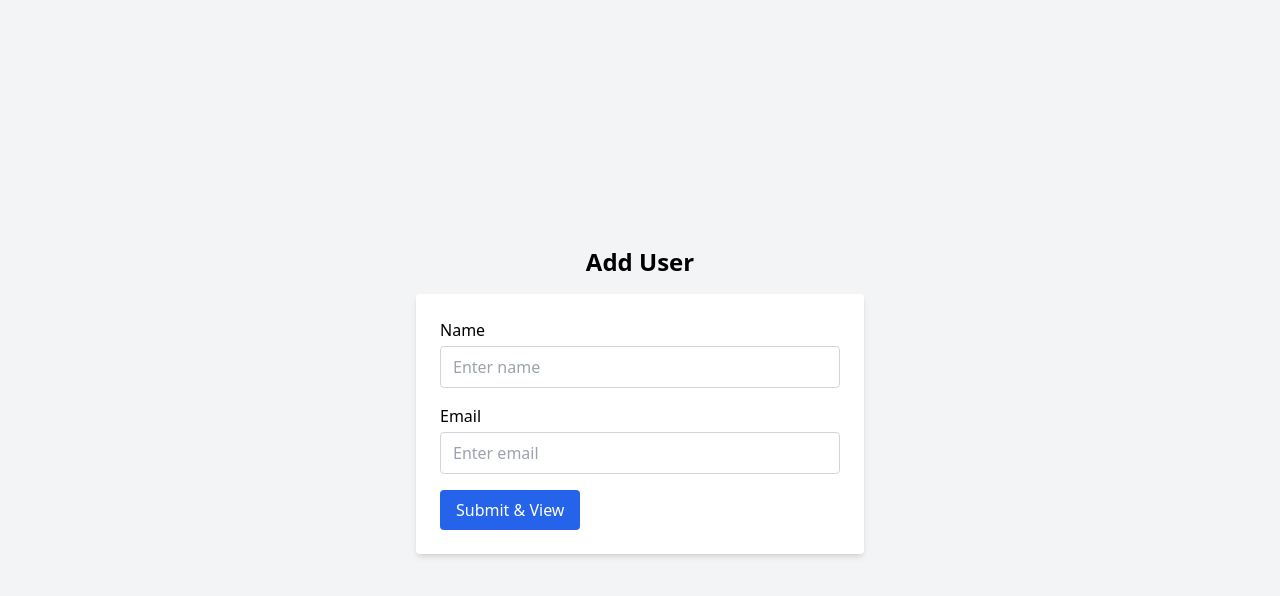
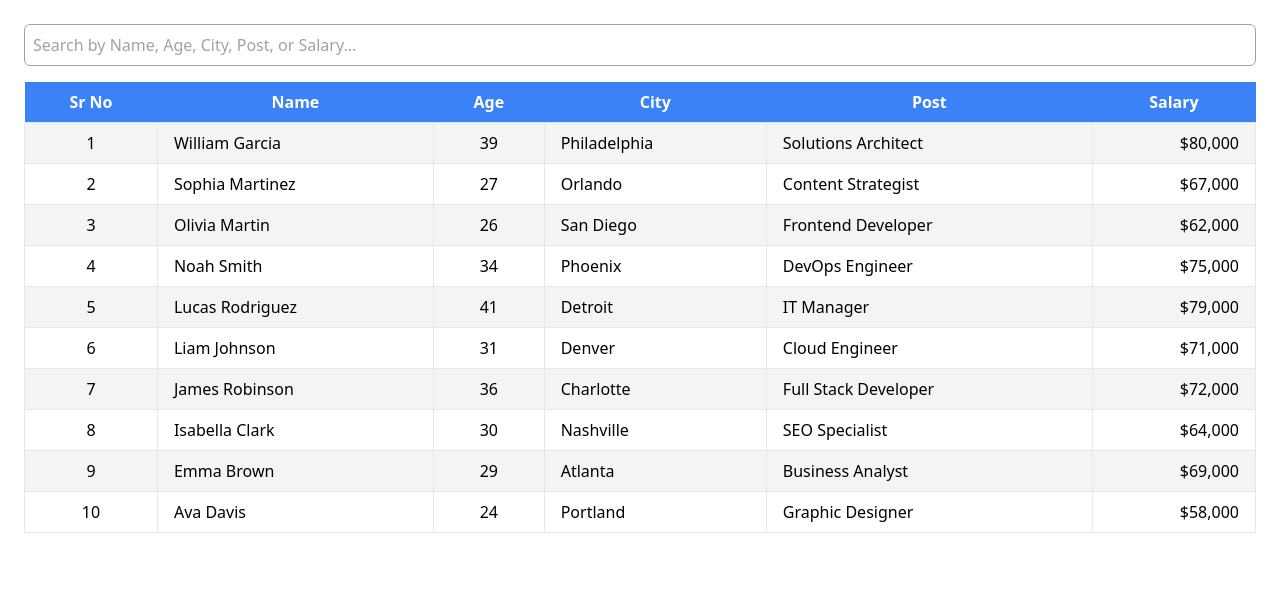
Before and after one commit to dhrumilsojitra/All-React-Program, a React (Vite) app: page / in a window 1280 px wide. Shown: the top 596 px of the page. Built offline with nearby package versions, Linux system fonts and the light colour scheme.

Commit message:
data table aadded

```diff
--- a/src/App.jsx
+++ b/src/App.jsx
@@ -7,6 +7,7 @@ import UserForm from "./component/UserForm";
 import LocalForm from "./component/LocalForm";
 import DetailPage from "./component/DetailPage";
 import { BrowserRouter, Route, Router, Routes } from "react-router-dom";
+import DataTable from "./component/DataTable";
 
 const employees = [
   {
@@ -59,8 +60,8 @@ function App() {
       {/* <Comment />; */}
       <BrowserRouter>
         <Routes>
-          <Route path="/" element={<LocalForm />} />
-          <Route path="/data" element={<DetailPage />} />
+          <Route path="/" element={<DataTable />} />
+          {/* <Route path="/data" element={<DetailPage />} /> */}
         </Routes>
       </BrowserRouter>
     </>
--- /dev/null
+++ b/src/component/DataTable.jsx
@@ -0,0 +1,175 @@
+import { useState } from "react";
+
+function DataTable() {
+  const employees = [
+    {
+      name: "Olivia Martin",
+      age: 26,
+      city: "San Diego",
+      salary: 62000,
+      post: "Frontend Developer",
+    },
+    {
+      name: "Liam Johnson",
+      age: 31,
+      city: "Denver",
+      salary: 71000,
+      post: "Cloud Engineer",
+    },
+    {
+      name: "Emma Brown",
+      age: 29,
+      city: "Atlanta",
+      salary: 69000,
+      post: "Business Analyst",
+    },
+    {
+      name: "Noah Smith",
+      age: 34,
+      city: "Phoenix",
+      salary: 75000,
+      post: "DevOps Engineer",
+    },
+    {
+      name: "Ava Davis",
+      age: 24,
+      city: "Portland",
+      salary: 58000,
+      post: "Graphic Designer",
+    },
+    {
+      name: "William Garcia",
+      age: 39,
+      city: "Philadelphia",
+      salary: 80000,
+      post: "Solutions Architect",
+    },
+    {
+      name: "Sophia Martinez",
+      age: 27,
+      city: "Orlando",
+      salary: 67000,
+      post: "Content Strategist",
+    },
+    {
+      name: "James Robinson",
+      age: 36,
+      city: "Charlotte",
+      salary: 72000,
+      post: "Full Stack Developer",
+    },
+    {
+      name: "Isabella Clark",
+      age: 30,
+      city: "Nashville",
+      salary: 64000,
+      post: "SEO Specialist",
+    },
+    {
+      name: "Lucas Rodriguez",
+      age: 41,
+      city: "Detroit",
+      salary: 79000,
+      post: "IT Manager",
+    },
+  ];
+
+  const [search, setSearch] = useState("");
+  const [sort, setSort] = useState({
+    key: "name",
+    direction: "asc",
+  });
+
+  const filteredData = employees.filter(
+    (e) =>
+      e.name.toLowerCase().includes(search.toLowerCase()) ||
+      e.age.toString().includes(search.toLowerCase()) ||
+      e.city.toLowerCase().includes(search.toLowerCase()) ||
+      e.post.toLowerCase().includes(search.toLowerCase()) ||
+      e.salary.toString().includes(search.toLowerCase())
+  );
+
+  const handleSort = (key) => {
+    let direction = "asc";
+    if (sort.key === key && sort.direction === "asc") {
+      direction = "desc";
+    }
+    setSort({ key, direction });
+  };
+
+  const sortedData = filteredData.sort((a, b) => {
+    if (a[sort.key] < b[sort.key]) {
+      return sort.direction === "asc" ? 1 : -1;
+    }
+
+    if (a[sort.key] > b[sort.key]) {
+      return sort.direction === "asc" ? -1 : 1;
+    }
+
+    return 0;
+  });
+
+  return (
+    <div className="p-6">
+      <input
+        type="text"
+        placeholder="Search by Name, Age, City, Post, or Salary..."
+        className="border border-gray-400 p-2 mb-4 w-full rounded-md"
+        value={search}
+        onChange={(e) => setSearch(e.target.value)}
+      />
+      <div className="overflow-x-auto">
+        <table className="min-w-full bg-white rounded-md shadow-md">
+          <thead>
+            <tr className="bg-blue-500 text-white">
+              <th className="py-2 px-4">Sr No</th>
+              <th className="py-2 px-4">
+                <button onClick={() => handleSort("name")}>Name</button>
+              </th>
+              <th className="py-2 px-4">
+                <button onClick={() => handleSort("age")}>Age</button>
+              </th>
+              <th className="py-2 px-4">
+                <button onClick={() => handleSort("city")}>City</button>
+              </th>
+              <th className="py-2 px-4">
+                <button onClick={() => handleSort("post")}>Post</button>
+              </th>
+              <th className="py-2 px-4">
+                <button onClick={() => handleSort("salary")}>Salary</button>
+              </th>
+            </tr>
+          </thead>
+
+          <tbody>
+            {sortedData.length > 0 ? (
+              sortedData.map((ele, index) => (
+                <tr
+                  key={index}
+                  className={index % 2 === 0 ? "bg-gray-100" : "bg-white"}
+                >
+                  <td className="border px-4 py-2 text-center">{index + 1}</td>
+                  <td className="border px-4 py-2">{ele.name}</td>
+                  <td className="border px-4 py-2 text-center">{ele.age}</td>
+                  <td className="border px-4 py-2">{ele.city}</td>
+                  <td className="border px-4 py-2">{ele.post}</td>
+                  <td className="border px-4 py-2 text-right">
+                    ${ele.salary.toLocaleString()}
+                  </td>
+                </tr>
+              ))
+            ) : (
+              <tr>
+                <td colSpan="6" className="text-center py-6">
+                  No matching records found.
+                </td>
+              </tr>
+            )}
+          </tbody>
+        </table>
+      </div>
+    </div>
+  );
+}
+
+export default DataTable;
--- /dev/null
+++ b/src/component/Navigation.jsx
@@ -0,0 +1,44 @@
+import { useState, useEffect } from "react";
+import { useNavigate, useParams } from "react-router-dom";
+
+function Navigation() {
+  const { id } = useParams();
+  const navigate = useNavigate();
+  const [name, setName] = useState("");
+
+  useEffect(() => {
+    const items = JSON.parse(localStorage.getItem("items")) || [];
+    const item = items.find((item) => item.id === parseInt(id));
+    if (item) {
+      setName(item.name);
+    }
+  }, [id]);
+
+  const handleUpdate = (e) => {
+    e.preventDefault();
+    const items = JSON.parse(localStorage.getItem("items")) || [];
+    const updatedItems = items.map((item) =>
+      item.id === parseInt(id) ? { ...item, name } : item
+    );
+    localStorage.setItem("items", JSON.stringify(updatedItems));
+    navigate("/");
+  };
+
+  return (
+    <div>
+      <h2>Edit Item</h2>
+      <form onSubmit={handleUpdate}>
+        <input
+          type="text"
+          placeholder="Update name"
+          value={name}
+          onChange={(e) => setName(e.target.value)}
+          required
+        />
+        <button type="submit">Update</button>
+      </form>
+    </div>
+  );
+}
+
+export default Navigation;
```
